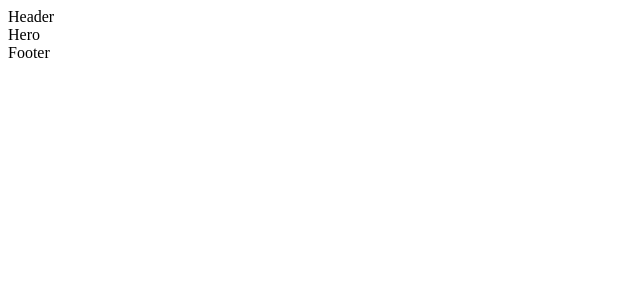
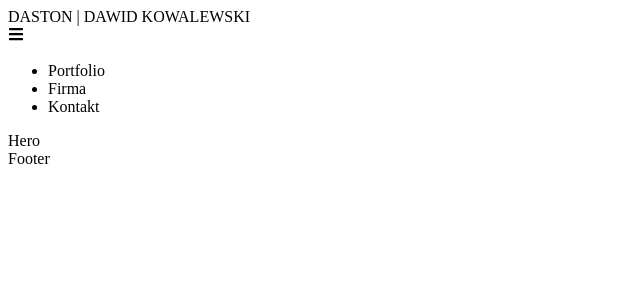
Before and after one commit to kamilkow1123/daston, a React (Create React App) app: page / in a window 1280 px wide. Shown: the top 300 px of the page, without its empty margins (0-640 px from the left). Built offline with nearby package versions, Linux system fonts and the light colour scheme.

Commit message:
Adding elements to header

```diff
--- a/package.json
+++ b/package.json
@@ -8,7 +8,9 @@
     "@testing-library/user-event": "^12.8.3",
     "react": "^17.0.2",
     "react-dom": "^17.0.2",
+    "react-icons": "^4.2.0",
     "react-scripts": "4.0.3",
+    "react-scroll": "^1.8.2",
     "web-vitals": "^1.1.2"
   },
   "scripts": {
--- a/public/index.html
+++ b/public/index.html
@@ -24,7 +24,7 @@
       work correctly both with client-side routing and a non-root public URL.
       Learn how to configure a non-root public URL by running `npm run build`.
     -->
-    <title>React App</title>
+    <title>Daston</title>
   </head>
   <body>
     <noscript>You need to enable JavaScript to run this app.</noscript>
--- a/src/components/Header.jsx
+++ b/src/components/Header.jsx
@@ -1,7 +1,27 @@
 import React from 'react';
+import { FaBars } from 'react-icons/fa';
+import { Link as LinkS } from 'react-scroll';
 
 const Header = () => {
-	return <div>Header</div>;
+	return (
+		<nav>
+			<div className="logo">DASTON | DAWID KOWALEWSKI</div>
+			<div className="mobile-icon">
+				<FaBars />
+			</div>
+			<ul className="nav-menu">
+				<li className="nav-item">
+					<LinkS>Portfolio</LinkS>
+				</li>
+				<li className="nav-item">
+					<LinkS>Firma</LinkS>
+				</li>
+				<li className="nav-item">
+					<LinkS>Kontakt</LinkS>
+				</li>
+			</ul>
+		</nav>
+	);
 };
 
 export default Header;
```
Also changed, not shown: 1 other file (tests, documents, lock files or other folders).
